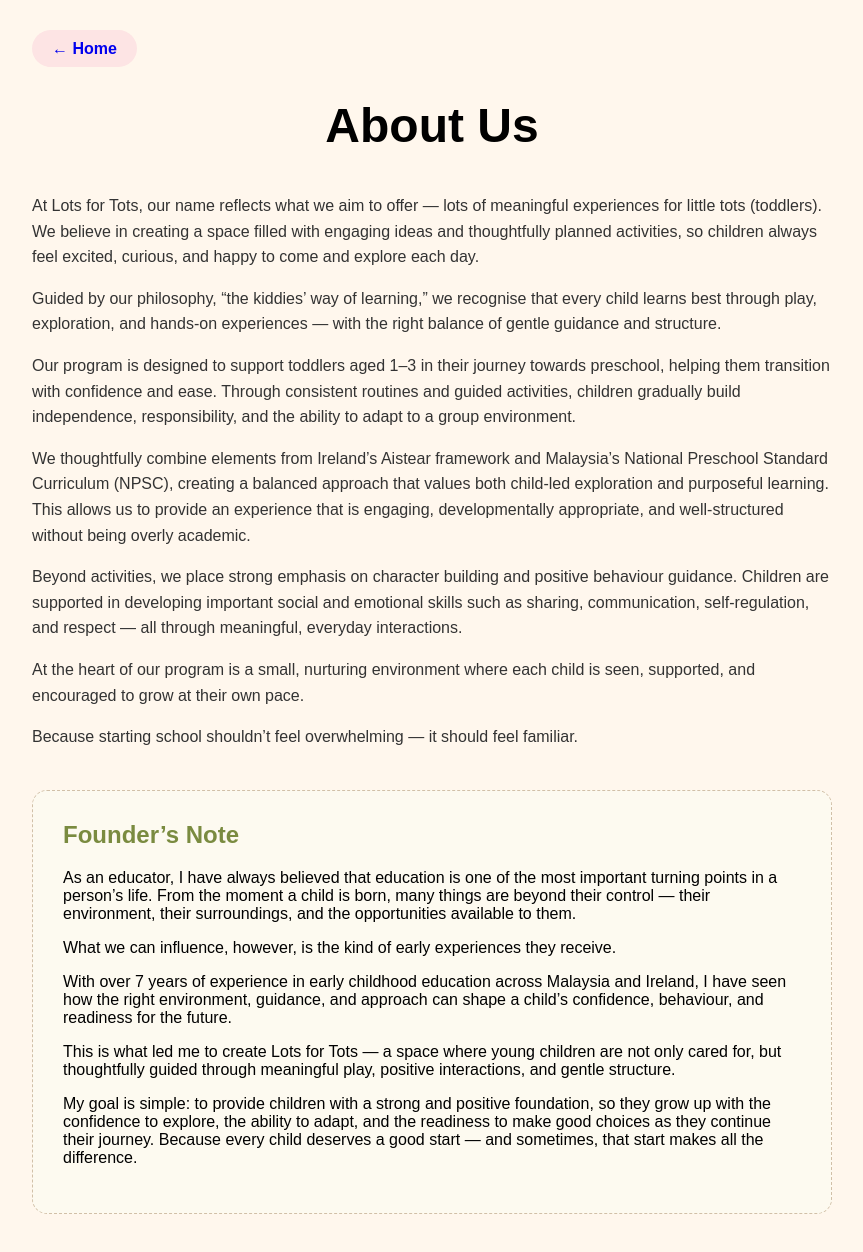
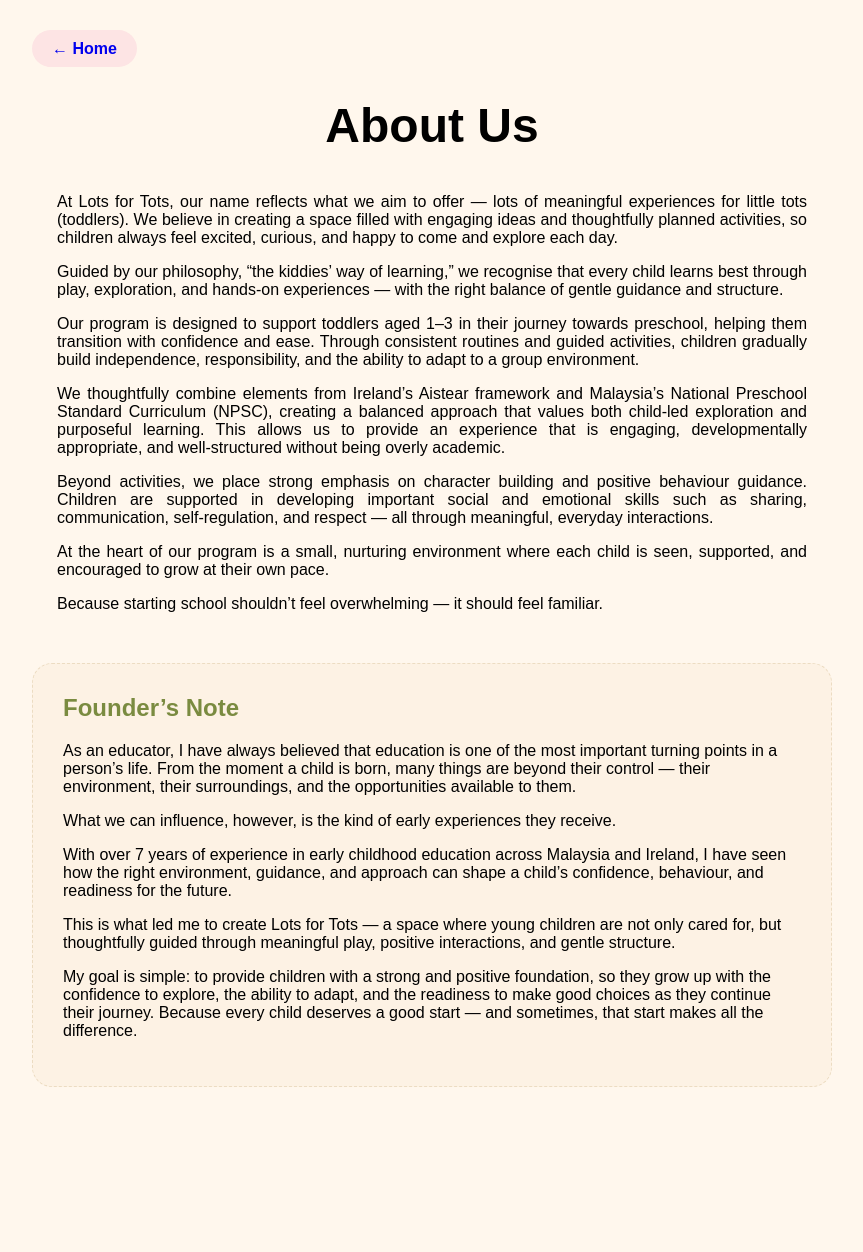
Before and after one commit to gkoson2455/lotsfortots.ts, a Next.js app: page /about in a window 1280 px wide. Shown: the whole page, without its empty margins (208-1071 px from the left). After the commit the page ends 1167 px from the top, so only its background shows below. Built offline with nearby package versions, Linux system fonts and the light colour scheme.

Commit message:
change font style

```diff
--- a/app/about/about.module.css
+++ b/app/about/about.module.css
@@ -1,4 +1,11 @@
 /* app/about/about.module.css */
+.h1 {
+    margin: 0 0 15px 0;
+    color: #88807B;
+    font-size: 40px;
+    font-family: 'Balsamiq Sans', cursive;
+    font-weight: 700;
+}
 .container {
   padding: 40px;
   max-width: 800px;
@@ -19,16 +26,22 @@
   margin: 40px 0;
 }
 .content {
-  line-height: 1.6;
-  color: #333;
+  margin-top: 40px;
+    padding: 0 25px;
+    text-align: justify;
+    max-width: 850px;
+    margin-left: auto;
+    margin-right: auto;
+    flex: 1;
 }
 /* Add this to app/about/about.module.css */
 .foundersNote {
-  background-color: #fdfaf0; /* Light cream background */
-  border: 1px dashed #d1c0a8; /* Light border */
-  border-radius: 15px;
-  padding: 30px;
-  margin-top: 40px;
+   background-color: #fdf2e4;
+    padding: 30px;
+    border-radius: 20px;
+    margin-top: 50px;
+    margin-bottom: 40px;
+    border: 1px dashed #ECDCC2;
 }
 
 .foundersNote h2 {
```
